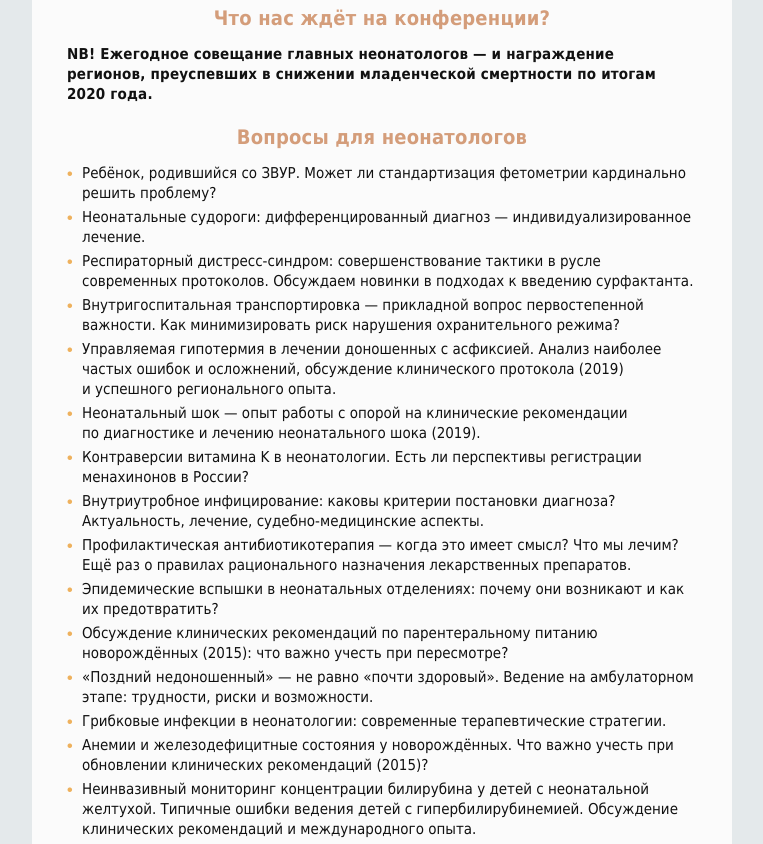
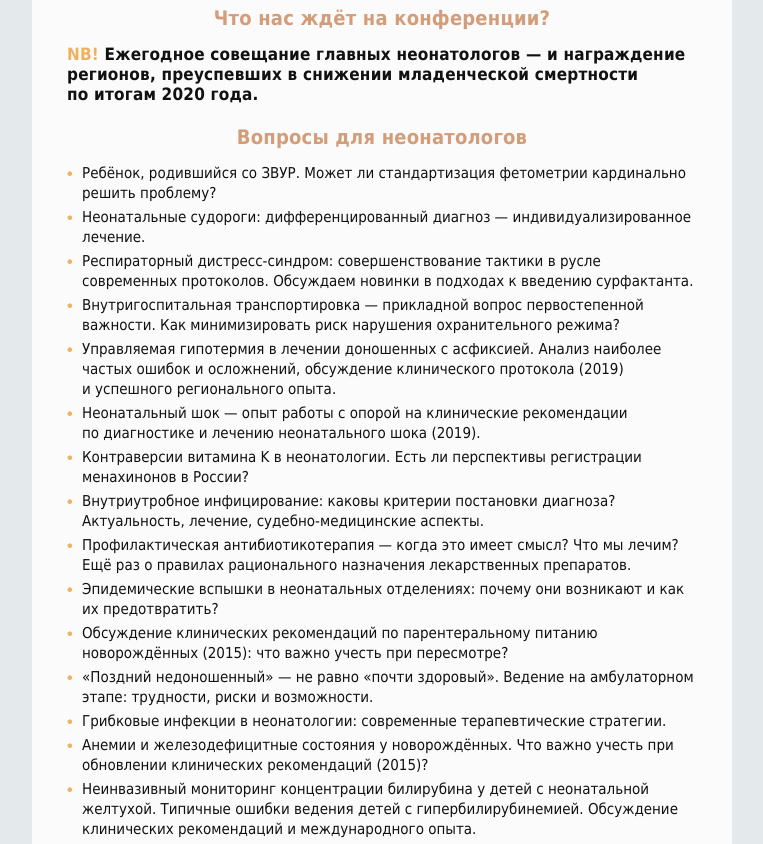
Before and after one commit to jklhjk/statusPraesens, a plain HTML site: page PK/Neo_spb.html in a window 1280 px wide. Shown: the part 1030-1874 px from the top of the page, without its empty margins (258-1021 px from the left). Drawn offline with Linux system fonts and the light colour scheme.

Commit message:
Update Neo_spb.html

```diff
--- a/PK/Neo_spb.html
+++ b/PK/Neo_spb.html
@@ -299,7 +299,7 @@
 <td align="center" style="font-family: Tahoma, Arial, sans-serif; font-size: 20px; color: #d49d7a; line-height: 22px; letter-spacing: 0.2px; padding-bottom: 15px; font-weight: bold;">Что нас ждёт на&nbsp;конференции?</td>
 </tr>
 <tr>
-<td align="left" style="font-family: Tahoma, Arial, sans-serif; font-size: 15px; color: #111111; line-height: 20px; letter-spacing: 0.2px; padding-bottom: 7px; font-weight: bold;">NB! Ежегодное совещание главных неонатологов&nbsp;&mdash; и&nbsp;награждение регионов, преуспевших в&nbsp;снижении младенческой смертности по&nbsp;итогам 2020&nbsp;года.</td>
+<td align="left" style="font-family: Tahoma, Arial, sans-serif; font-size: 17px; color: #111111; line-height: 20px; letter-spacing: 0.2px; padding-bottom: 7px; font-weight: bold;"><span style="color: #efb15d;">NB!</span> Ежегодное совещание главных неонатологов&nbsp;&mdash; и&nbsp;награждение регионов, преуспевших в&nbsp;снижении младенческой смертности по&nbsp;итогам 2020&nbsp;года.</td>
 </tr>
 </tbody>
 </table>
```
